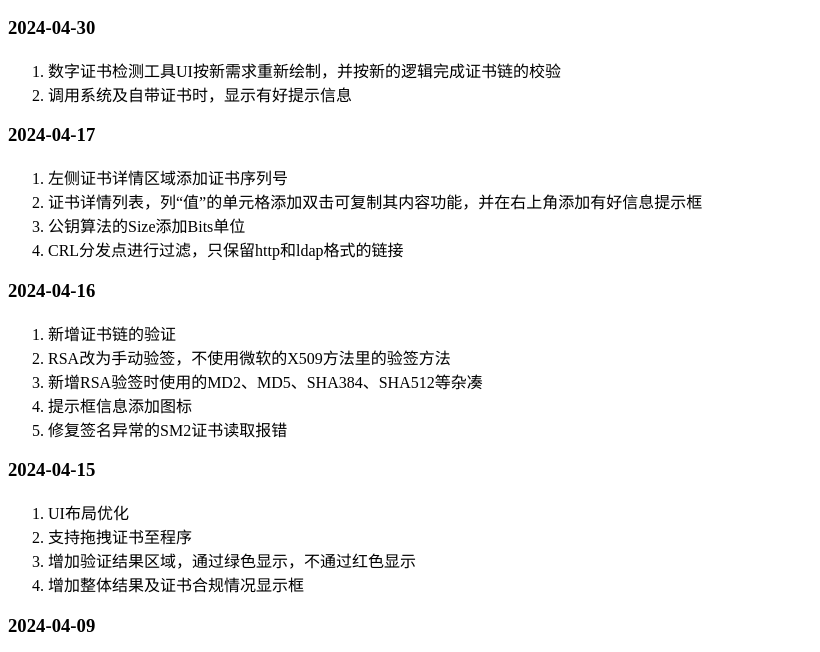
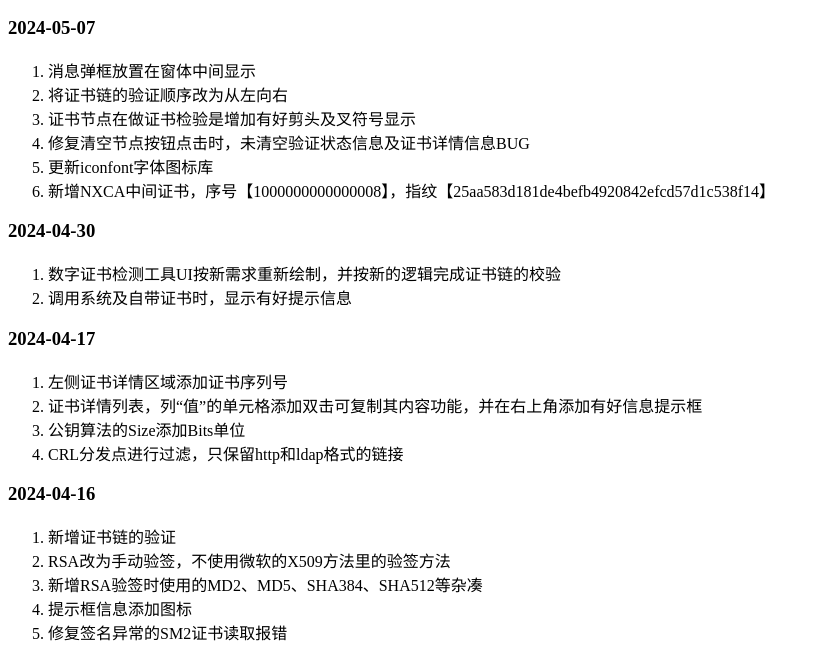
Before and after one commit to haozekang/change-log-pages, a plain HTML site: page tanovo/digitalcertificatecompliancetestingtool/CHANGELOG.html in a window 1280 px wide. Shown: the part 66-718 px from the top of the page, without its empty margins (0-820 px from the left). Drawn offline with Linux system fonts and the light colour scheme.

Commit message:
更新CHANGELOG

```diff
--- a/tanovo/digitalcertificatecompliancetestingtool/CHANGELOG.html
+++ b/tanovo/digitalcertificatecompliancetestingtool/CHANGELOG.html
@@ -7,6 +7,16 @@
 
 <body>
     <h2 style="border-bottom: 1px solid #eaeaea; padding-bottom: 0.3em;">更新日志</h2>
+
+    <h3>2024-05-07</h3>
+    <ol>
+        <li>消息弹框放置在窗体中间显示</li>
+        <li>将证书链的验证顺序改为从左向右</li>
+        <li>证书节点在做证书检验是增加有好剪头及叉符号显示</li>
+        <li>修复清空节点按钮点击时，未清空验证状态信息及证书详情信息BUG</li>
+        <li>更新iconfont字体图标库</li>
+        <li>新增NXCA中间证书，序号【1000000000000008】，指纹【25aa583d181de4befb4920842efcd57d1c538f14】</li>
+    </ol>
 
     <h3>2024-04-30</h3>
     <ol>
```
Also changed, not shown: tanovo/tanovotools/CHANGELOG.html (+2 -0 lines), 2 other files.
